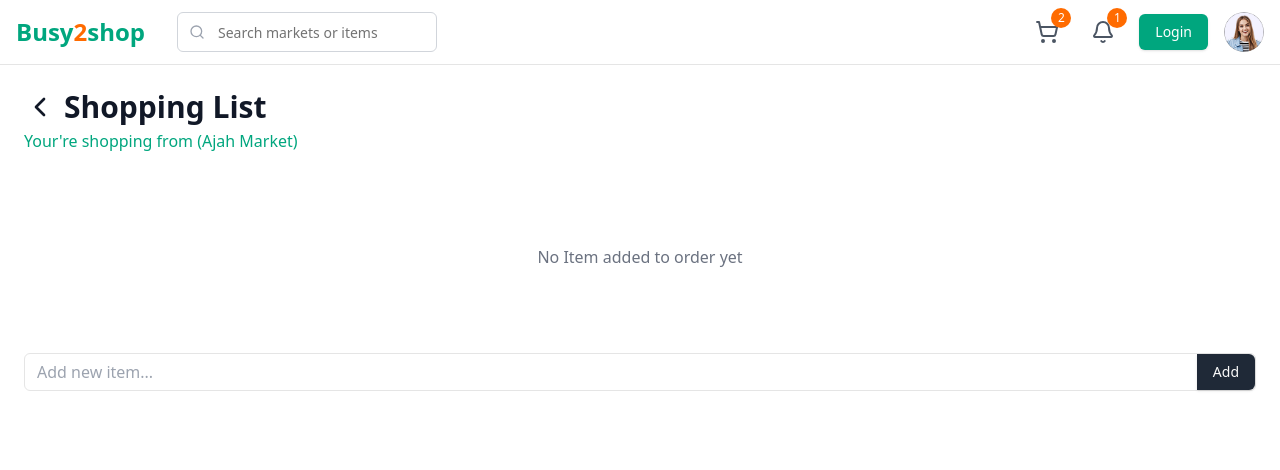
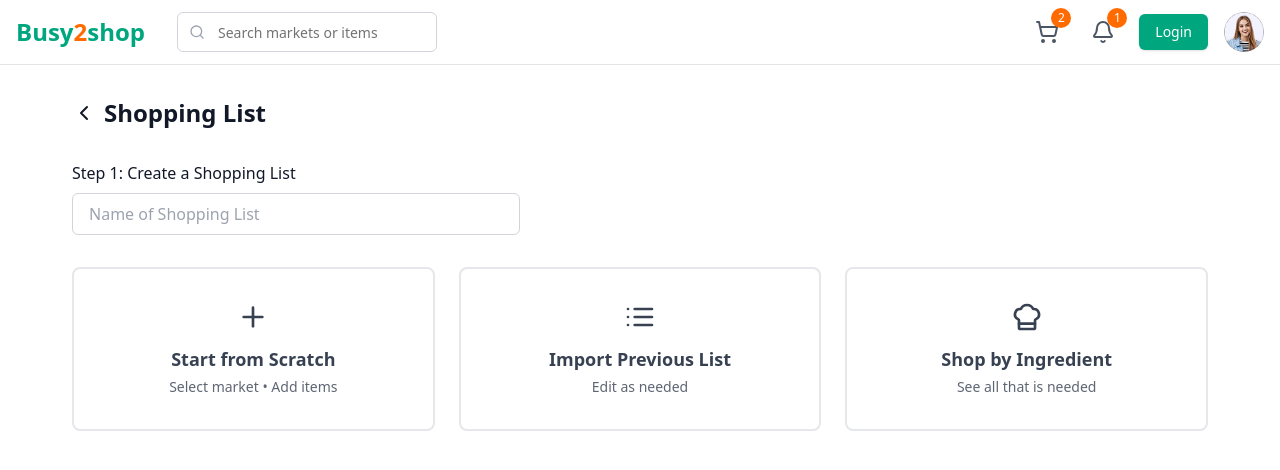
Before and after one commit to Busy2Shop/Busy2Shop-FE, a Next.js app: page /shopping-list in a window 1280 px wide. Shown: the top 470 px of the page. Built offline with nearby package versions, Linux system fonts and the light colour scheme.

Commit message:
feat: redesign shopping list page with improved item management and selection options

```diff
--- a/app/shopping-list/page.tsx
+++ b/app/shopping-list/page.tsx
@@ -1,11 +1,8 @@
 "use client"
 
 import { useState } from "react"
-import { Plus, Minus, Trash2, MapPin, Clock, ChevronLeft, ChevronDown, MessageSquare, } from "lucide-react"
-import { Button } from "@/components/ui/button"
-import { Textarea } from "@/components/ui/textarea"
+import { Plus, ChevronLeft, List, ChefHat } from "lucide-react"
 import Navbar from "@/components/navbar"
-import { Dialog, DialogContent } from "@/components/ui/dialog"
 
 interface ShoppingItem {
     id: number
@@ -18,10 +15,12 @@ interface ShoppingItem {
 }
 
 export default function ShoppingListPage() {
+    const [listName, setListName] = useState("")
+    const [selectedOption, setSelectedOption] = useState<string | null>(null)
     const [items, setItems] = useState<ShoppingItem[]>([])
     const [newItem, setNewItem] = useState("")
-  const [showCheckoutModal, setShowCheckoutModal] = useState(false)
 
+    // Handlers for item logic
     const addItem = () => {
         if (newItem.trim()) {
             setItems([
@@ -38,252 +37,191 @@ export default function ShoppingListPage() {
             setNewItem("")
         }
     }
-
     const updateQuantity = (id: number, quantity: number) => {
-    setItems(items.map((item) => (item.id === id ? { ...item, quantity: Math.max(0, quantity) } : item)))
+        setItems(items.map((item) => (item.id === id ? { ...item, quantity: Math.max(1, quantity) } : item)))
     }
-
     const toggleNoteInput = (id: number) => {
         setItems(items.map((item) => (item.id === id ? { ...item, showNoteInput: !item.showNoteInput } : item)))
     }
-
     const updateNote = (id: number, note: string) => {
         setItems(items.map((item) => (item.id === id ? { ...item, note } : item)))
     }
-
     const removeItem = (id: number) => {
         setItems(items.filter((item) => item.id !== id))
     }
     const totalItems = items.reduce((sum, item) => sum + item.quantity, 0)
     const totalPrice = items.reduce((sum, item) => sum + (item.price || 0) * item.quantity, 0)
 
+    // UI
     return (
         <div className="flex flex-col min-h-screen">
             <Navbar />
-      <div className="flex-1 max-w-[1440px] mx-auto w-full p-4 md:p-6">
+            <div className="flex-1 max-w-[1200px] mx-auto w-full p-4 md:p-8">
+                <div className="flex items-center gap-2 mb-8">
+                    <ChevronLeft onClick={() => window.history.back()} className="h-6 w-6 cursor-pointer" />
+                    <h1 className="text-2xl font-bold">Shopping List</h1>
+                </div>
+                {selectedOption === "scratch" ? (
                     <div className="flex flex-col lg:flex-row gap-6">
                         <div className="flex-1">
                             <div className="flex items-center gap-2 mb-1">
-              <ChevronLeft onClick={() => window.history.back()} className="h-8 w-8 cursor-pointer" />
-              <h1 className="text-3xl font-bold">Shopping List</h1>
+                                <input
+                                    type="text"
+                                    placeholder="Weekly Groceries"
+                                    value={listName}
+                                    onChange={e => setListName(e.target.value)}
+                                    className="w-full max-w-md border border-gray-300 rounded-md px-4 py-2 text-base focus:outline-none focus:ring-2 focus:ring-[#00A67E] mb-4"
+                                />
                             </div>
-            <p className="text-[#00A67E] mb-6">Your're shopping from (Ajah Market)</p>
-
-            {items.length > 0 ? (
-              <p className="mb-4">{totalItems} Items added to order</p>
-            ) : (
-              <div className="flex items-center justify-center h-40 mb-4">
-                <p className="text-gray-500">No Item added to order yet</p>
+                            <p className="text-[#00A67E] mb-4">You're shopping from (Balogun Market)</p>
+                            <p className="mb-4">({items.length}) Items added to order</p>
+                            <div className="flex items-center gap-2 mb-4">
+                                <input
+                                    type="text"
+                                    placeholder="+ Add new item..."
+                                    value={newItem}
+                                    onChange={e => setNewItem(e.target.value)}
+                                    onKeyDown={e => e.key === "Enter" && addItem()}
+                                    className="flex-1 border border-gray-300 rounded-md px-3 py-2 text-base focus:outline-none focus:ring-2 focus:ring-[#00A67E]"
+                                />
+                                <button
+                                    className="bg-[#00A67E] text-white px-4 py-2 rounded-md font-medium"
+                                    onClick={addItem}
+                                >
+                                    Add
+                                </button>
                             </div>
-            )}
-
                             {items.map((item) => (
-              <div key={item.id} className="mb-3 border rounded-md p-3">
+                                <div key={item.id} className="mb-3 border rounded-md p-3 bg-white">
                                     <div className="flex justify-between items-center">
                                         <span className="font-medium">{item.name}</span>
                                         <div className="flex items-center gap-2">
-                    <Button
-                      variant="outline"
-                      size="icon"
-                      className="h-8 w-8 rounded-md border-[#00A67E] text-[#00A67E]"
+                                            <button
+                                                className="h-8 w-8 rounded-md border border-[#00A67E] text-[#00A67E] flex items-center justify-center"
                                                 onClick={() => updateQuantity(item.id, item.quantity - 1)}
                                             >
-                      <Minus className="h-4 w-4" />
-                    </Button>
+                                                -
+                                            </button>
                                             <span className="w-8 text-center">{item.quantity}</span>
-                    <Button
-                      variant="outline"
-                      size="icon"
-                      className="h-8 w-8 rounded-md border-[#00A67E] text-[#00A67E]"
+                                            <button
+                                                className="h-8 w-8 rounded-md border border-[#00A67E] text-[#00A67E] flex items-center justify-center"
                                                 onClick={() => updateQuantity(item.id, item.quantity + 1)}
                                             >
-                      <Plus className="h-4 w-4" />
-                    </Button>
-                    <Button
-                      variant="ghost"
-                      size="icon"
+                                                +
+                                            </button>
+                                            <button
                                                 className={`h-8 w-8 ${item.showNoteInput ? "text-[#00A67E]" : "text-gray-400"}`}
                                                 onClick={() => toggleNoteInput(item.id)}
                                             >
-                      <MessageSquare className="h-4 w-4" />
-                    </Button>
-                    <Button
-                      variant="ghost"
-                      size="icon"
-                      className="h-8 w-8 text-gray-400"
+                                                📝
+                                            </button>
+                                            <button
+                                                className="h-8 w-8 text-red-500"
                                                 onClick={() => removeItem(item.id)}
                                             >
-                      <Trash2 className="h-4 w-4" />
-                    </Button>
+                                                🗑️
+                                            </button>
                                         </div>
                                     </div>
-
-                {/* Note input for existing items */}
                                     {item.showNoteInput && (
-                  <div className="mt-3 border rounded">
-                    <Textarea
-                      placeholder="Add note (e.g. Two Crates)"
-                      className="border-none resize-none min-h-[80px]"
+                                        <div className="mt-3 border rounded p-2 bg-gray-50">
+                                            <input
+                                                type="text"
+                                                placeholder="Quantity & Units (e.g. 2kg, 3 pieces)"
+                                                className="w-full mb-2 border border-gray-200 rounded px-2 py-1 text-sm"
+                                            />
+                                            <input
+                                                type="text"
+                                                placeholder="Price Limit (optional) e.g. ₦5,000"
+                                                className="w-full mb-2 border border-gray-200 rounded px-2 py-1 text-sm"
+                                            />
+                                            <input
+                                                type="text"
+                                                placeholder="Note"
                                                 value={item.note || ""}
-                      onChange={(e) => updateNote(item.id, e.target.value)}
+                                                onChange={e => updateNote(item.id, e.target.value)}
+                                                className="w-full border border-gray-200 rounded px-2 py-1 text-sm"
                                             />
                                         </div>
                                     )}
                                 </div>
                             ))}
-
-            <div className="mt-4 border rounded-md flex items-center w-full">
-              <div className="flex-1 px-3">
-                <input
-                  type="text"
-                  placeholder="Add new item..."
-                  value={newItem}
-                  onChange={(e) => setNewItem(e.target.value)}
-                  onKeyDown={(e) => e.key === "Enter" && addItem()}
-                  className="w-full bg-transparent border-none outline-none focus:outline-none focus:ring-0"
-                />
-
-              </div>
-              <Button className="rounded-l-none bg-gray-800 hover:bg-gray-700" onClick={addItem}>
-                Add
-              </Button>
+                            <div className="flex gap-4 mt-6">
+                                <button className="flex-1 bg-[#00A67E] text-white py-3 rounded-md font-semibold">Send to Market Agent</button>
+                                <button className="flex-1 border border-gray-300 py-3 rounded-md font-semibold">Save as draft</button>
                             </div>
                         </div>
-
-          {items.length > 0 && (
-            <div className="lg:w-[350px] border rounded-md p-4">
-              <h2 className="text-xl font-bold mb-4 text-center">Your Order</h2>
-
+                        {/* Order Summary */}
+                        <div className="w-full max-w-xs bg-white rounded-xl shadow p-6">
+                            <h2 className="text-lg font-bold mb-4 text-center">Your Order</h2>
+                            <div className="mb-2 text-sm text-gray-500 text-center">{listName || "Weekly Groceries"}</div>
                             <div className="space-y-3 mb-6">
                                 {items.map((item) => (
                                     <div key={item.id} className="flex justify-between items-center">
                                         <div>
-                      <div>
                                             {item.name} {item.quantity > 1 && `(${item.quantity})`}
                                         </div>
-                      {item.note && <div className="text-xs text-gray-500">{item.note}</div>}
-                    </div>
-                    <Button
-                      variant="ghost"
-                      size="icon"
-                      className="h-8 w-8 text-red-500"
+                                        <button
+                                            className="h-6 w-6 text-red-500"
                                             onClick={() => removeItem(item.id)}
                                         >
-                      <Trash2 className="h-4 w-4" />
-                    </Button>
+                                            🗑️
+                                        </button>
                                     </div>
                                 ))}
                             </div>
-
                             <div className="flex justify-between items-center font-bold mb-4">
                                 <span>Total</span>
                                 <span>NGN {totalPrice.toLocaleString()}</span>
                             </div>
-
-              <Button className="w-full bg-[#00A67E] hover:bg-[#008F6B]" onClick={() => setShowCheckoutModal(true)}>
-                Proceed to Checkout
-              </Button>
+                            <button className="w-full bg-[#00A67E] text-white py-3 rounded-md font-semibold">Proceed to Checkout</button>
+                        </div>
+                    </div>
+                ) : (
+                    // Selection UI
+                    <div>
+                        <div className="mb-6">
+                            <p className="font-medium mb-2">Step 1: Create a Shopping List</p>
+                            <input
+                                type="text"
+                                placeholder="Name of Shopping List"
+                                value={listName}
+                                onChange={e => setListName(e.target.value)}
+                                className="w-full max-w-md border border-gray-300 rounded-md px-4 py-2 text-base focus:outline-none focus:ring-2 focus:ring-[#00A67E]"
+                            />
+                        </div>
+                        <div className="flex flex-col md:flex-row gap-6 mt-8">
+                            {/* Start from Scratch */}
+                            <div
+                                className={`flex-1 rounded-lg p-8 flex flex-col items-center justify-center cursor-pointer transition-all border-2 ${selectedOption === "scratch" ? "bg-[#00A67E] border-[#00A67E] text-white" : "bg-white border-gray-200 text-gray-700 hover:border-[#00A67E]"}`}
+                                onClick={() => setSelectedOption("scratch")}
+                            >
+                                <Plus className="h-8 w-8 mb-3" />
+                                <div className="font-semibold text-lg mb-1">Start from Scratch</div>
+                                <div className="text-sm opacity-80">Select market • Add items</div>
+                            </div>
+                            {/* Import Previous List */}
+                            <div
+                                className={`flex-1 rounded-lg p-8 flex flex-col items-center justify-center cursor-pointer transition-all border-2 ${selectedOption === "import" ? "bg-[#00A67E] border-[#00A67E] text-white" : "bg-white border-gray-200 text-gray-700 hover:border-[#00A67E]"}`}
+                                onClick={() => setSelectedOption("import")}
+                            >
+                                <List className="h-8 w-8 mb-3" />
+                                <div className="font-semibold text-lg mb-1">Import Previous List</div>
+                                <div className="text-sm opacity-80">Edit as needed</div>
+                            </div>
+                            {/* Shop by Ingredient */}
+                            <div
+                                className={`flex-1 rounded-lg p-8 flex flex-col items-center justify-center cursor-pointer transition-all border-2 ${selectedOption === "ingredient" ? "bg-[#00A67E] border-[#00A67E] text-white" : "bg-white border-gray-200 text-gray-700 hover:border-[#00A67E]"}`}
+                                onClick={() => setSelectedOption("ingredient")}
+                            >
+                                <ChefHat className="h-8 w-8 mb-3" />
+                                <div className="font-semibold text-lg mb-1">Shop by Ingredient</div>
+                                <div className="text-sm opacity-80">See all that is needed</div>
+                            </div>
+                        </div>
                     </div>
                 )}
             </div>
         </div>
-
-      {/* Checkout Modal */}
-      <Dialog open={showCheckoutModal} onOpenChange={setShowCheckoutModal}>
-        <DialogContent className="sm:max-w-[550px]">
-          <div className="flex items-center mb-6">
-            <Button variant="ghost" size="icon" className="mr-2" onClick={() => setShowCheckoutModal(false)}>
-              <ChevronLeft className="h-5 w-5" />
-            </Button>
-            <h2 className="text-xl font-semibold">Order Confirmation</h2>
-          </div>
-
-          <div className="space-y-6">
-            {/* Delivery Address */}
-            <div>
-              <div className="flex justify-between items-center mb-2">
-                <h3 className="font-semibold">Delivery Address</h3>
-                <Button variant="link" className="text-[#00A67E] p-0 h-auto">
-                  Change
-                </Button>
-              </div>
-              <div className="flex items-start">
-                <MapPin className="h-5 w-5 text-gray-500 mr-2 mt-0.5" />
-                <span>Home 925 S Chugach St #APT 10, Alaska 9964</span>
-              </div>
-            </div>
-
-            {/* Selected Market & Delivery */}
-            <div>
-              <h3 className="font-semibold mb-2">Selected Market & Delivery</h3>
-              <div className="flex items-center">
-                <MapPin className="h-5 w-5 text-gray-500 mr-2" />
-                <span className="mr-4">PennyMart</span>
-                <Clock className="h-5 w-5 text-gray-500 mr-2" />
-                <span>Estimated delivery: 30-45 minutes</span>
-              </div>
-            </div>
-
-            {/* Additional Notes */}
-            <div>
-              <h3 className="font-semibold mb-2">Additional Notes</h3>
-              <p className="text-sm">
-                Hi! Good day,
-                <br />
-                pls make sure the milk is not expired and if you can find them at that store, you check Globus
-                Supermarket.
-                <br />
-                Thanks.
-              </p>
-            </div>
-
-            {/* Shopping List Summary */}
-            <div>
-              <h3 className="font-semibold mb-3">Shopping List Summary</h3>
-
-              <div className="space-y-2 mb-4">
-                {items.slice(0, 3).map((item) => (
-                  <div key={item.id} className="flex justify-between items-center">
-                    <div className="flex items-center">
-                      <span>
-                        {item.name} {item.quantity > 1 && `(${item.quantity})`}
-                        {item.note && <span className="text-xs text-gray-500 ml-2">- {item.note}</span>}
-                      </span>
-                    </div>
-                    <div className="flex items-center gap-3">
-                      <span>NGN {((item.price || 0) * item.quantity).toLocaleString()}</span>
-                      <div className="flex items-center gap-1">
-                        <span className="text-[#00A67E]">{item.quantity}</span>
-                        <Button variant="ghost" size="icon" className="h-6 w-6 text-red-500">
-                          <Trash2 className="h-4 w-4" />
-                        </Button>
-                      </div>
-                    </div>
-                  </div>
-                ))}
-              </div>
-
-              <div className="flex justify-between items-center font-bold mb-4">
-                <span>Total</span>
-                <span>NGN {totalPrice.toLocaleString()}</span>
-              </div>
-            </div>
-
-            {/* Add Additional Items */}
-            <div>
-              <h3 className="font-semibold mb-2">Add Additional Items</h3>
-              <div className="border rounded-md flex items-center">
-                <Button variant="outline" className="w-full justify-between border-none">
-                  <span className="text-gray-500">Choose market</span>
-                  <ChevronDown className="h-4 w-4" />
-                </Button>
-              </div>
-            </div>
-
-            <Button className="w-full bg-[#00A67E] hover:bg-[#008F6B]">Continue to Payment</Button>
-          </div>
-        </DialogContent>
-      </Dialog>
-    </div>
     )
 }
```
Lines whose indentation alone changed are shown as unchanged.
